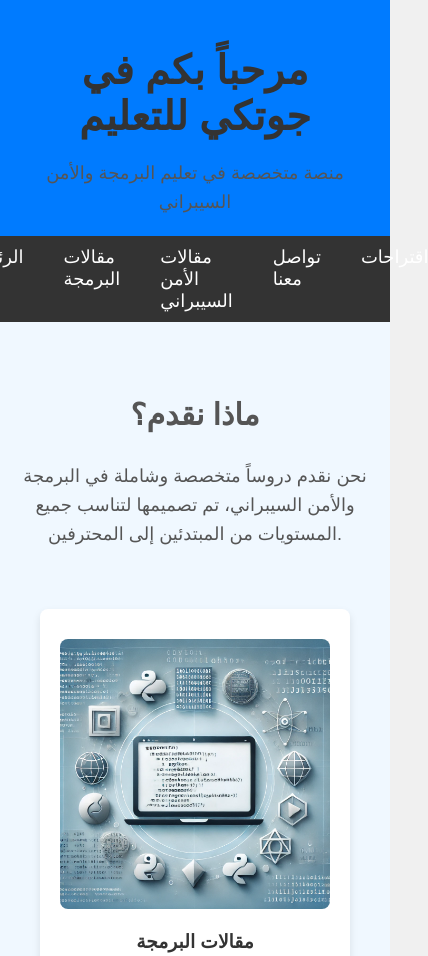
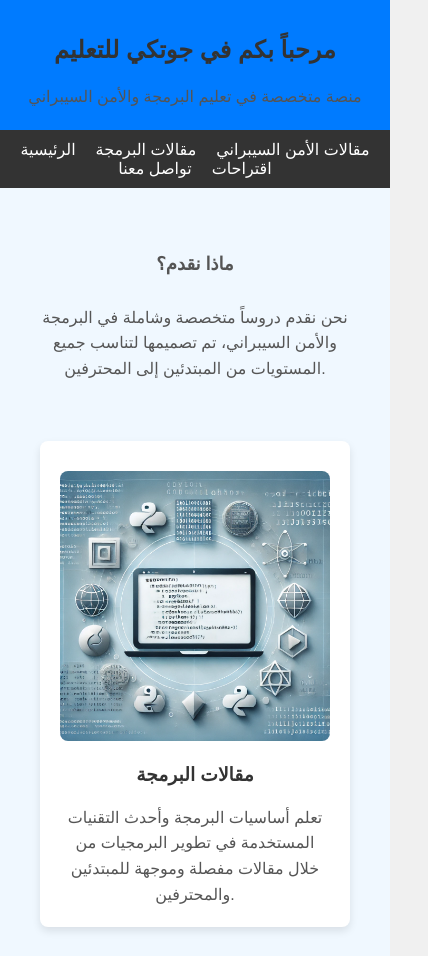
Before and after one commit to judy6739/jo11111111111111111, a plain HTML site: page index.html in a window 390 px wide. Shown: the top 956 px of the page, 428 px wide, since content can reach past the window. Drawn offline with Linux system fonts and the light colour scheme.

Commit message:
Update index.html

```diff
--- a/index.html
+++ b/index.html
@@ -23,6 +23,7 @@
             justify-content: center;
             background-color: #333;
             padding: 10px 0;
+            flex-wrap: wrap; /* This allows navigation to stack on small screens */
         }
         nav a {
             color: #fff;
@@ -60,7 +61,7 @@
             display: flex;
             justify-content: space-around;
             margin-top: 40px;
-            flex-wrap: wrap;
+            flex-wrap: wrap; /* To handle smaller screen sizes */
         }
         .feature-box {
             background-color: #fff;
@@ -88,8 +89,36 @@
             bottom: 0;
             width: 100%;
         }
+
+        /* Media queries for responsive design */
+        @media (max-width: 768px) {
+            h1 {
+                font-size: 32px;
+            }
+            h2 {
+                font-size: 24px;
+            }
+            nav a {
+                font-size: 16px;
+                margin: 0 10px;
+            }
+            .feature-box {
+                width: 100%; /* Stack feature boxes vertically on smaller screens */
+            }
+        }
+
+        @media (max-width: 480px) {
+            h1 {
+                font-size: 24px;
+            }
+            h2 {
+                font-size: 18px;
+            }
+            p {
+                font-size: 16px;
+            }
+        }
     </style>
-
 </head>
 <body>
 
```
